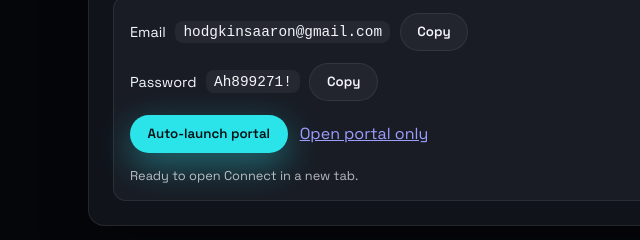
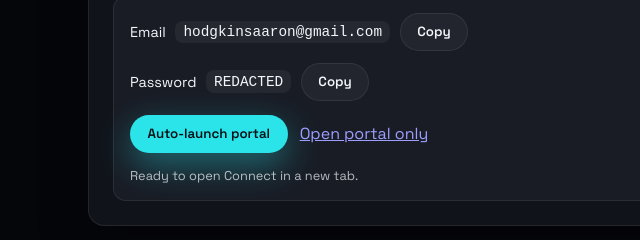
Before and after one commit to imyourunclebuck/Hooks, a website: page ui/index.html in a window 1280 px wide. Shown: the part 3785-4025 px from the top of the page, 0-640 px from the left. Drawn offline with Linux system fonts and the light colour scheme.

Commit message:
Remove exposed Gmail app password

```diff
--- a/ui/index.html
+++ b/ui/index.html
@@ -195,7 +195,7 @@
                     </div>
                     <div class="credential-line">
                         <span>Password</span>
-                        <code>Ah899271!</code>
+                        <code>REDACTED</code>
                         <button type="button" class="ghost" data-copy-credential="password">Copy</button>
                     </div>
                 </div>
```
